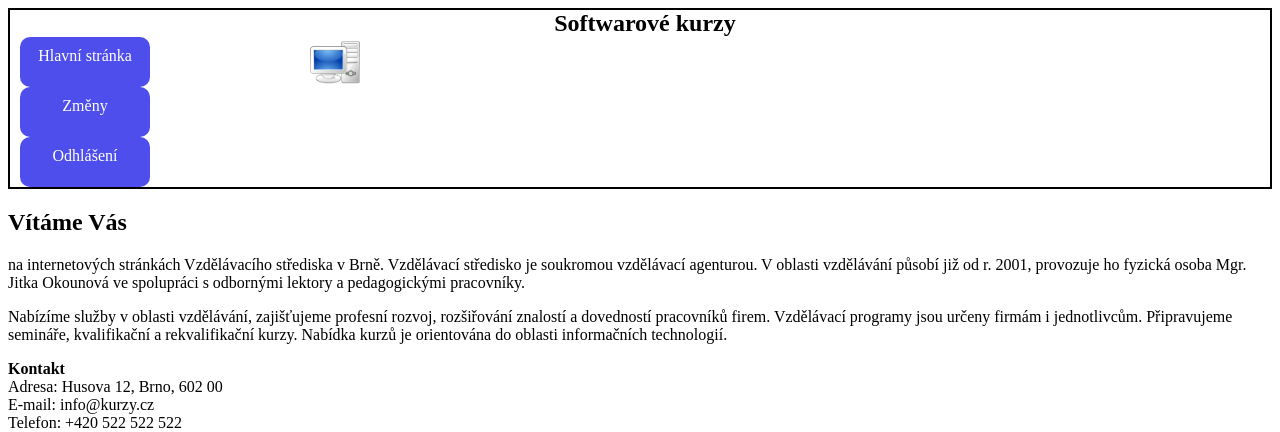
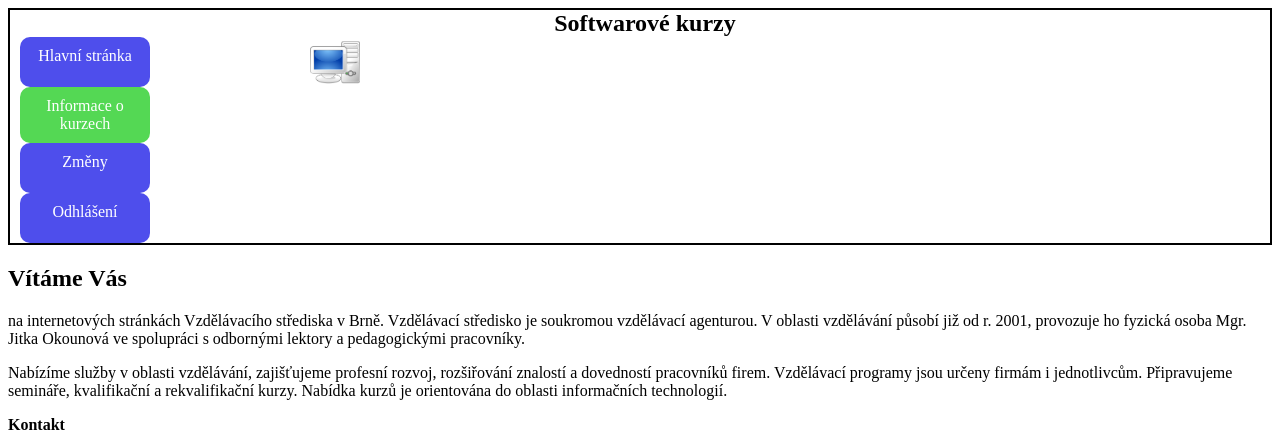
Before and after one commit to SKdiash/IIS, a PHP site: page /index.php in a window 1280 px wide. Shown: the top 432 px of the page. Run offline with PHP 8.4, Linux system fonts and the light colour scheme; the visitor is signed in with stand-in values (Sample User, id 1); some libraries are stand-ins or nearby versions.

Commit message:
Zobrazeni tlacitka "informace o kurzech" po prihlaseni uzivateli

```diff
--- a/header.php
+++ b/header.php
@@ -100,15 +100,15 @@ $_SESSION["access_time"] = time
             <div id="main">
                 <a href="index.php">Hlavní stránka</a>
             </div>
+    <div id="link_info">
+                <a href="kurs_info.php">Informace o kurzech</a>
+    </div>
+
     <?php
         // Test zda uzivvatel je prihlasen
         if(!isset($_SESSION['email']) && !isset($_SESSION['password'])){
             // Pokud ne, tak "kreslime" tlacitka Registrace a Prihlaseni
     ?>
-
-            <div id="link_info">
-                <a href="kurs_info.php">Informace o kurzech</a>
-            </div>
 
             <div id="link_register">
                 <a href="form_register.php">Registrace</a>
```
